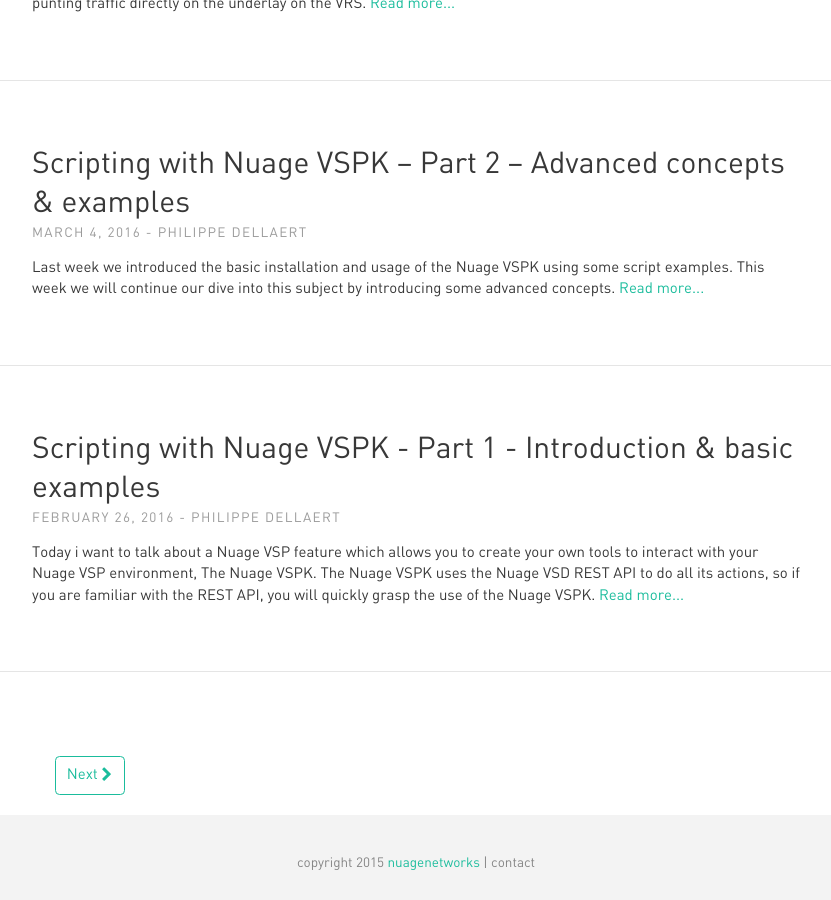
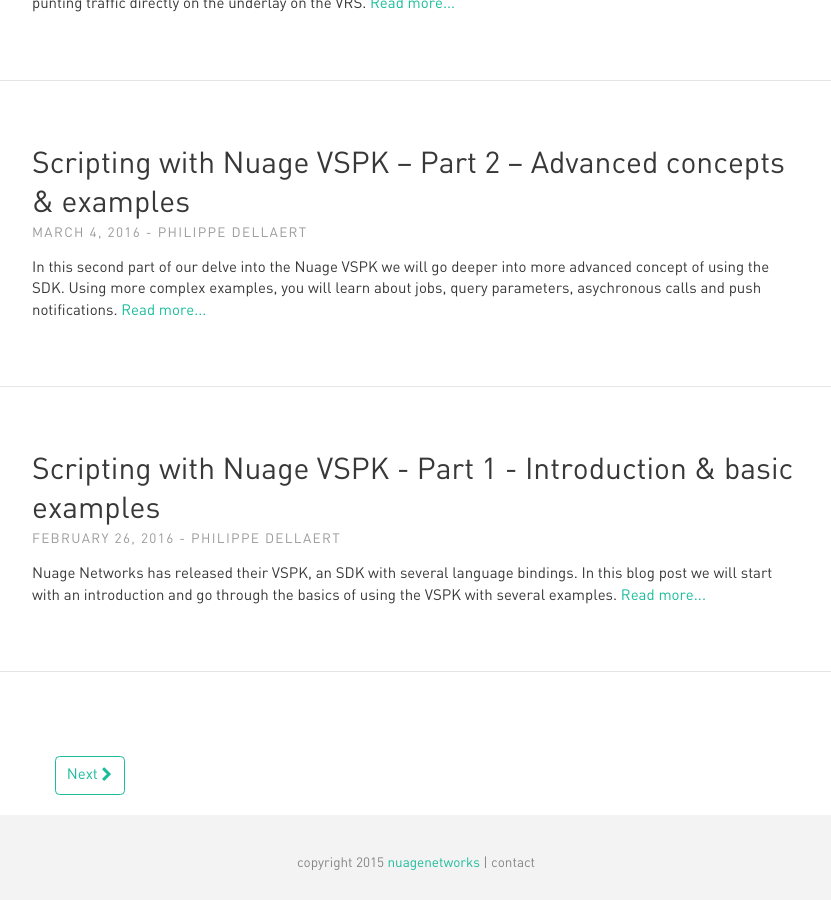
Before and after one commit to nuagenetworks/nuagenetworks.github.io, a Jekyll site: the page built from index.html, in a window 1280 px wide and 900 px high, scrolled down 1022 px. Shown: the whole window, without its empty margins (224-1055 px from the left). Built offline with Jekyll 4.4.1, drawn with Linux system fonts in a browser that asks for light colours; nearby versions of some CDN libraries; some web fonts are replaced; the list of posts is cut into pages by our own code.

Commit message:
Excerpt improvements

```diff
--- a/_posts/2016-02-26-Scripting-with-Nuage-VSPK-Part-1-Introduction-basic-examples.md
+++ b/_posts/2016-02-26-Scripting-with-Nuage-VSPK-Part-1-Introduction-basic-examples.md
@@ -4,7 +4,7 @@
 author: Philippe Dellaert
 tags: VSPK, open source, Python
 callout_image: nuage-community-header.jpg
-excerpt: Today i want to talk about a Nuage VSP feature which allows you to create your own tools to interact with your Nuage VSP environment, The Nuage VSPK. The Nuage VSPK uses the Nuage VSD REST API to do all its actions, so if you are familiar with the REST API, you will quickly grasp the use of the Nuage VSPK.
+excerpt: Nuage Networks has released their VSPK, an SDK with several language bindings. In this blog post we will start with an introduction and go through the basics of using the VSPK with several examples.
 
 ---
 
--- a/_posts/2016-03-04-Scripting-with-Nuage-VSPK-Part-2-Advanced-concepts-examples.md
+++ b/_posts/2016-03-04-Scripting-with-Nuage-VSPK-Part-2-Advanced-concepts-examples.md
@@ -4,7 +4,7 @@
 author: Philippe Dellaert
 tags: VSPK, open source, Python
 callout_image: nuage-community-header.jpg
-excerpt: Last week we introduced the basic installation and usage of the Nuage VSPK using some script examples. This week we will continue our dive into this subject by introducing some advanced concepts.
+excerpt: In this second part of our delve into the Nuage VSPK we will go deeper into more advanced concept of using the SDK. Using more complex examples, you will learn about jobs, query parameters, asychronous calls and push notifications.
 
 ---
 
```
